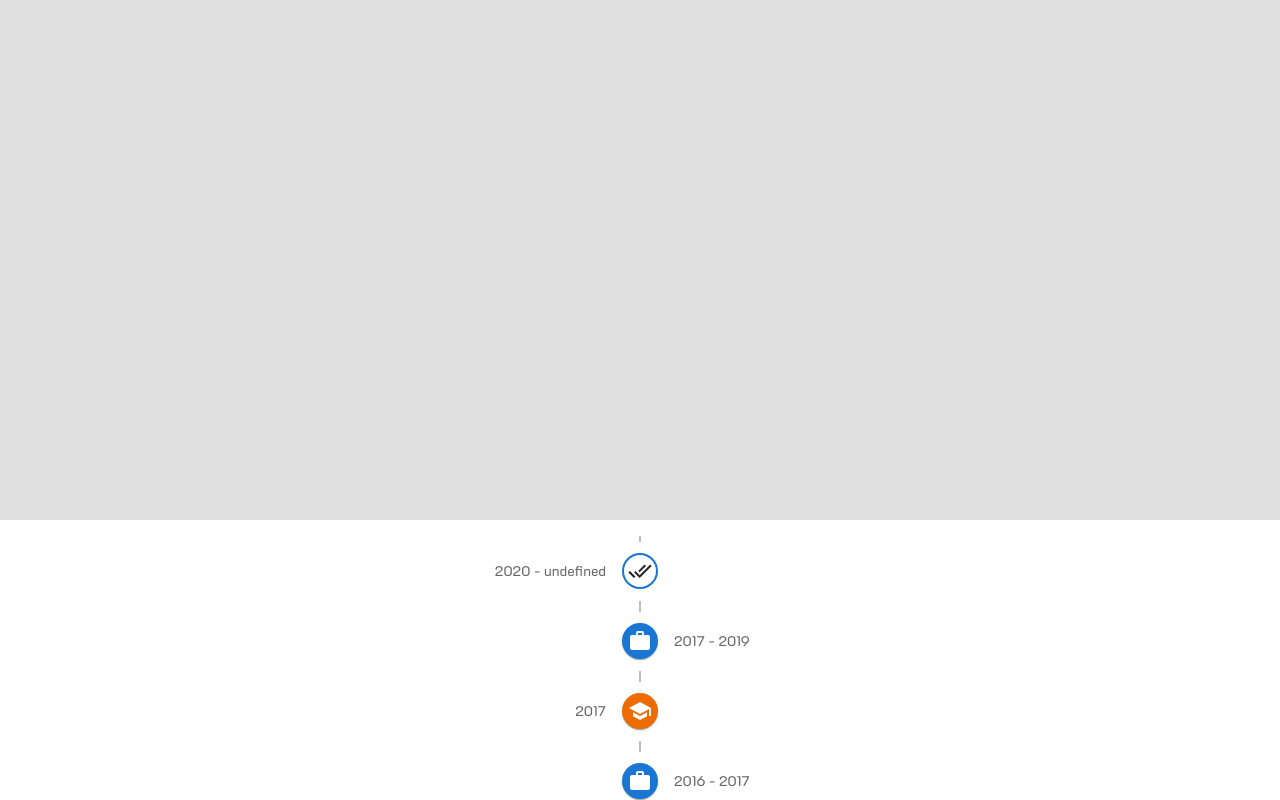
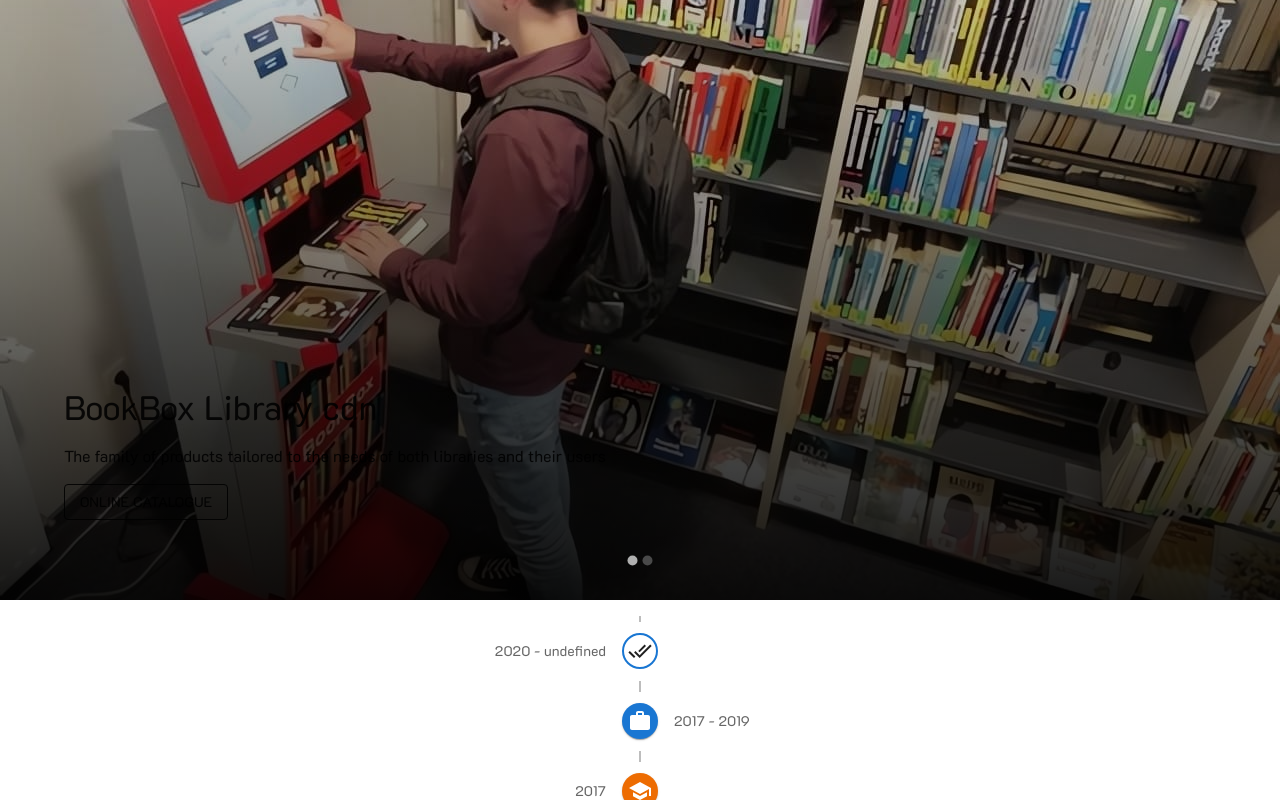
Before and after one commit to KapiSolutions/MyPortfolio, a Next.js app: page / in a window 1280 px wide. Shown: the part 1760-2560 px from the top of the page. Built offline with nearby package versions, Linux system fonts and the light colour scheme.

Commit message:
Create carousel

```diff
--- a/components/sections/BookBoxSection.tsx
+++ b/components/sections/BookBoxSection.tsx
@@ -1,7 +1,11 @@
 import React from "react";
 import { useRouter } from "next/router";
-import { Box, Container, Typography } from "@mui/material";
+import { Box, Container, Typography, Button, Stack } from "@mui/material";
 import { Locale } from "@/interfaces/main";
+import img from "../../public/img/bookbox-section/1.png";
+import Image from "next/image";
+import Link from "next/link";
+import Carousel from "react-material-ui-carousel";
 
 const BookBoxSection = (): JSX.Element => {
   const router = useRouter();
@@ -14,17 +18,98 @@ const BookBoxSection = (): JSX.Element => {
       h: "BookBox",
     },
   };
+
+  const styles = {
+    wrapper: {
+      position: "relative",
+      minHeight: "100vh",
+      minWidth: "100vw",
+      display: "flex",
+      alignItems: "end",
+      justifyContent: "left",
+      backgroundSize: "cover",
+      backgroundPosition: "left",
+      backgroundRepeat: "no-repeat",
+    },
+    overlay: {
+      position: "absolute",
+      top: 0,
+      left: 0,
+      width: "100%",
+      height: "100%",
+      background: "linear-gradient(to bottom, transparent, rgba(0, 0, 0, 0.9))",
+    },
+  };
   return (
-    <Box sx={{ width: "100vw", height: "90vh", backgroundColor: "divider" }}>
-      <Container>
-        <Typography variant="h2">{t[locale]?.h}</Typography>
-        {/* <iframe
-          src="https://myhub.autodesk360.com/ue290b326/shares/public/SHd38bfQT1fb47330c99108e411f643e6476?mode=embed"
-          allowFullScreen={true}
-          style={{ height: "75vh", width: "100%", border: "none", margin: "auto" }}
-        ></iframe> */}
-      </Container>
-    </Box>
+    <Carousel
+      autoPlay={true}
+      indicators={true}
+      stopAutoPlayOnHover={true}
+      navButtonsAlwaysVisible={false}
+      animation="fade"
+      duration={400}
+      sx={{ m: "auto", height: "100vh", width: "100vw" }}
+      indicatorContainerProps={{
+        style: {
+          zIndex: 1,
+          position: "absolute",
+          bottom: "30px",
+        },
+      }}
+      navButtonsWrapperProps={{          // Change the colors and radius of the actual buttons. THIS STYLES BOTH BUTTONS
+        style: {
+            paddingRight: "15px"
+        }
+    }}
+    >
+      <Box sx={styles.wrapper} style={{ backgroundImage: 'url("img/bookbox-section/slide1.png")' }}>
+        <Box sx={styles.overlay} />
+        <Container sx={{ zIndex: 1, mb: 10 }}>
+          <Stack spacing={2}>
+            <Typography variant="h4" component="h1">
+              BookBox Library
+            </Typography>
+            <Typography variant="body1">
+              The family of products tailored to the needs of both libraries and their users
+            </Typography>
+            <Link
+              target="_blank"
+              rel="noopener noreferrer"
+              href="https://drive.google.com/file/d/104EoBYCOkScEQ_DSHjN-dfhq0YiIOKIy/view?usp=sharing"
+            >
+              <Button variant="outlined" color="inherit">
+                Online Catalogue
+              </Button>
+            </Link>
+          </Stack>
+          {/* <Image src={img} width="300" height="300" alt="asd"/> */}
+        </Container>
+      </Box>
+
+      <Box sx={styles.wrapper} style={{ backgroundImage: 'url("img/bookbox-section/slide2.jpg")' }}>
+        <Box sx={styles.overlay} />
+        <Container sx={{ zIndex: 1, mb: 10 }}>
+          <Stack spacing={2}>
+            <Typography variant="h4" component="h1">
+              BookBox Library cdn
+            </Typography>
+            <Typography variant="body1">
+              The family of products tailored to the needs of both libraries and their users
+            </Typography>
+            <Link
+              target="_blank"
+              rel="noopener noreferrer"
+              href="https://drive.google.com/file/d/104EoBYCOkScEQ_DSHjN-dfhq0YiIOKIy/view?usp=sharing"
+            >
+              <Button variant="outlined" color="inherit">
+                Online Catalogue
+              </Button>
+            </Link>
+          </Stack>
+          {/* <Image src={img} width="300" height="300" alt="asd"/> */}
+        </Container>
+      </Box>
+    </Carousel>
   );
 };
 
```
Also changed, not shown: public/img/bookbox-section/slide1.png (added), public/img/bookbox-section/slide2.jpg (added).
